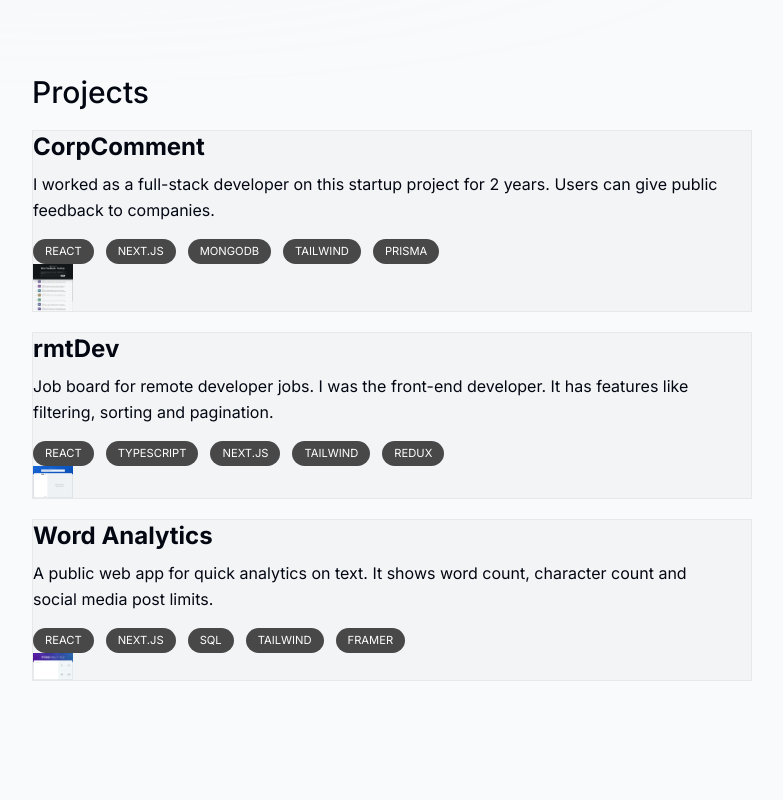
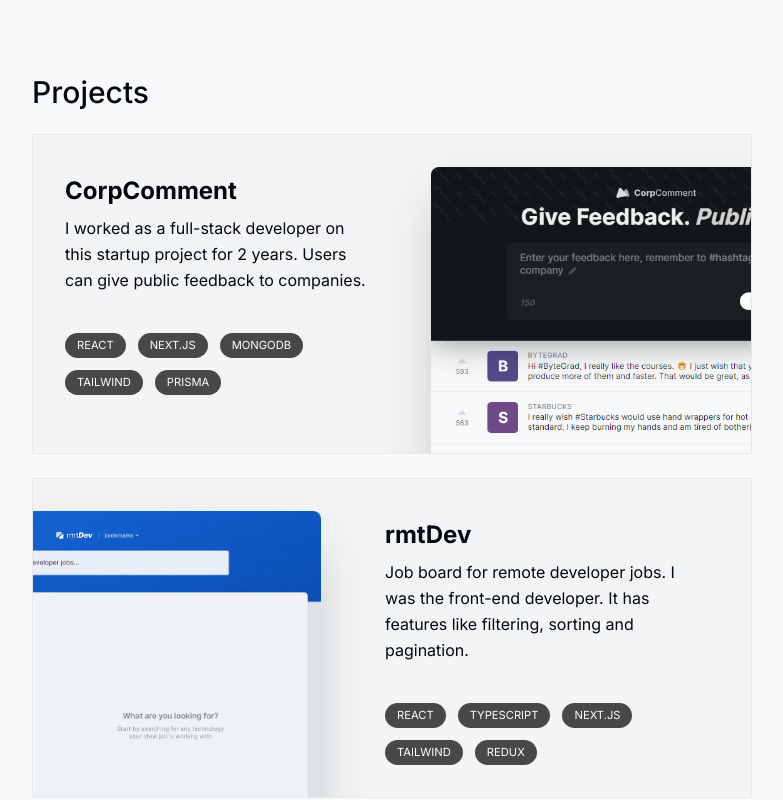
Before and after one commit to femiabimbola/next-portfolio, a Next.js app: page / in a window 1280 px wide. Shown: the part 1120-1920 px from the top of the page, without its empty margins (248-1031 px from the left). Before the commit the page ends 1821 px from the top, so only its background shows below. Built offline with nearby package versions, Linux system fonts and the light colour scheme.

Commit message:
bug: project working

```diff
--- a/components/intro.tsx
+++ b/components/intro.tsx
@@ -57,7 +57,7 @@
       </motion.h1>
 
       <motion.div
-        className="flex flex-col sm:flex-row gap-4 items-center justify-center px-4 font-medium text-lg"
+        className="flex flex-wrap gap-4 items-center justify-center px-4 font-medium text-lg"
         initial={{opacity: 0, y: 200}}
         animate={{opacity: 1, y: 0}}
         transition={{delay: 0.2}}
--- a/components/project.tsx
+++ b/components/project.tsx
@@ -12,10 +12,11 @@
 
 const Project = ({title, description, tags, imageUrl}: ProjectProp2) => {
   return (
-    <section className="bg-gray-100 max-w-[45rem] border border-black/5 overflow-hidden my-5 sm:pr-8">
+    <section className="group bg-gray-100 max-w-[45rem] border border-black/5 overflow-hidden my-6 sm:pr-8 relative sm:h-[20rem]">
+      <div className="py-4 px-5 sm:pl-8 sm:pr-2 sm:pt-10 sm:max-w-[50%] flex flex-col h-full group-even:ml-[20rem] ">
         <h3 className="text-2xl font-bold">{title}</h3>
         <p className="mt-2 leading-relaxed">{description}</p>
-      <ul className="flex flex-wrap mt-4 gap-3">
+        <ul className="flex flex-wrap mt-10 gap-3">
           {tags.map((tag, index) => (
             <li
               key={index}
@@ -25,7 +26,13 @@
             </li>
           ))}
         </ul>
-      <Image alt={title} src={imageUrl} width={40} height={40} quality={90} />
+      </div>
+      <Image
+        className="absolute top-8 -right-32 w-[28rem] rounded-t-lg shadow-2xl group-even:right-[initial] group-even:-left-40"
+        alt={title}
+        src={imageUrl}
+        quality={90}
+      />
     </section>
   );
 };
```
Lines whose indentation alone changed are shown as unchanged.
